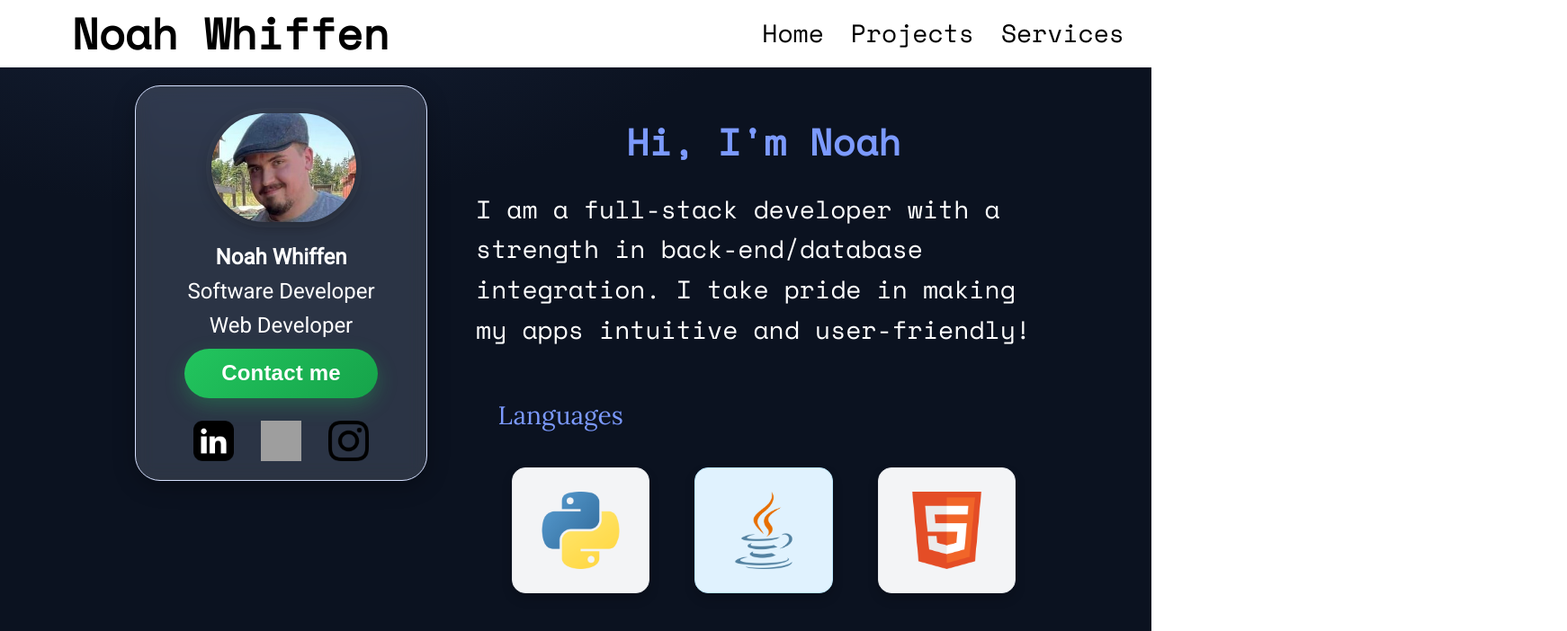
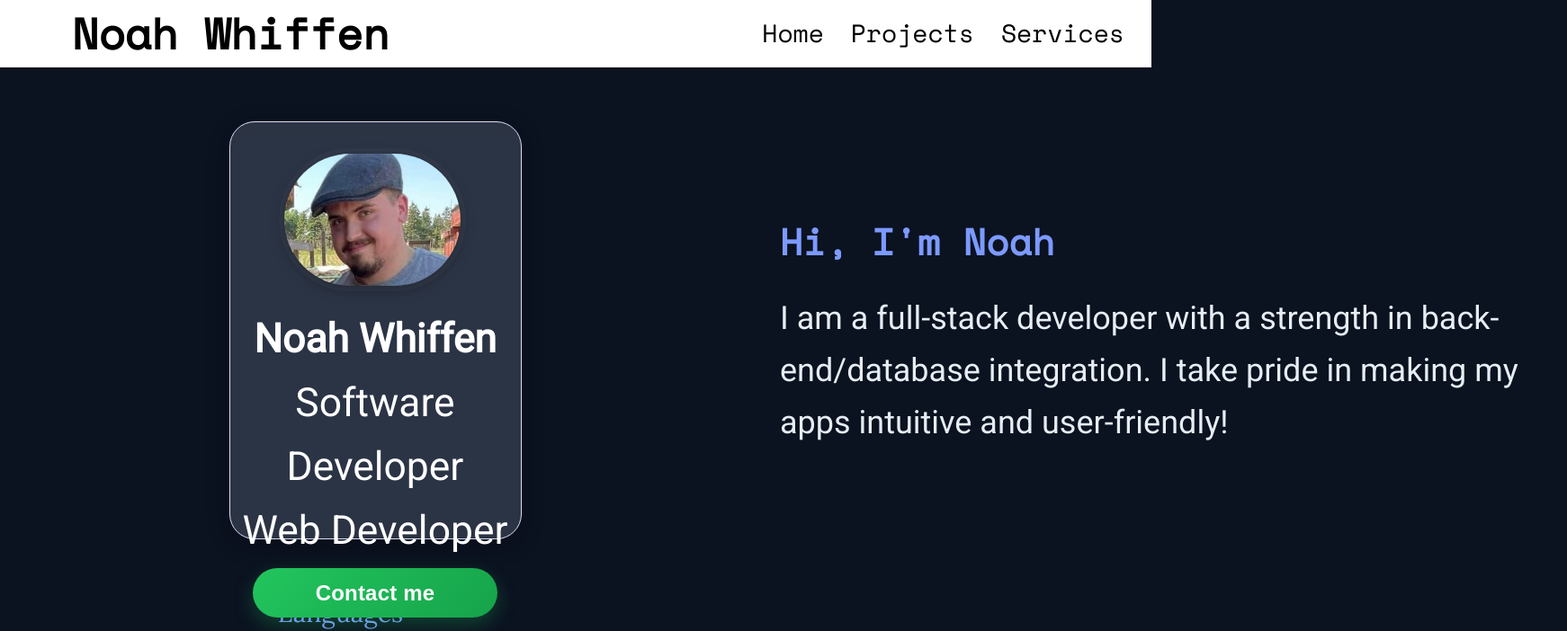
Before and after one commit to AceOfSpades98/Updated-Portfolio, a React (Vite) app: page /#/ in a window 1280 px wide. Shown: the top 702 px of the page at 90% size, 1742 px wide, since content can reach past the window. Built offline with nearby package versions, Linux system fonts and the light colour scheme; grey boxes are pictures that could not be loaded.

Commit message:
a lot of styl updates and changing the layout

```diff
--- a/src/Home.tsx
+++ b/src/Home.tsx
@@ -1,21 +1,15 @@
-import { useState } from "react";
-import ContactCard from "./components/ContactCard";
-import ContactModal from "./components/ContactModal";
 import HomeSections from "./components/HomeSections";
 
 import "./styles/index.css";
 import "./styles/styles.css";
+import "./styles/modal.css"
 
 export default function Home() {
-  const [isModalOpen, setIsModalOpen] = useState(false);
 
   return (
-    <main>
-      <div className="wrapper">
-        <ContactCard onContactClick={() => setIsModalOpen(true)} />
-        <HomeSections />
-        <ContactModal open={isModalOpen} onClose={() => setIsModalOpen(false)} />
-      </div>
-    </main>
+   <main>
+    <HomeSections/>
+  </main>
+
   );
 }
--- a/src/components/ContactCard.tsx
+++ b/src/components/ContactCard.tsx
@@ -23,7 +23,8 @@ export default function ContactCard({
   },
 }: ContactCardProps) {
   return (
-    <aside className="contactCard">
+
+    <div className="contactCard">
       <img className="myPhoto" src={photoSrc} alt={`Photo of ${name}`} />
 
       <p><strong>Noah Whiffen</strong></p>
@@ -66,6 +67,6 @@ export default function ContactCard({
           </a>
         )}
       </div>
-    </aside>
+    </div>
   );
 }
--- a/src/components/HomeSections.tsx
+++ b/src/components/HomeSections.tsx
@@ -1,6 +1,12 @@
+import Projects from "./Projects";
+import ContactCard from "./ContactCard";
+import ContactModal from "./ContactModal";
+
 import AboutSection from "./sections/AboutSection";
 import IntroSection from "./sections/IntroSection";
 import SkillsSection from "./sections/SkillsSection";
+
+import { useState } from "react";
 
 type Props = {
   introTitle?: string;
@@ -15,11 +21,30 @@ export default function HomeSections({
   aboutTitle,
   aboutText,
 }: Props) {
+
+  const [isModalOpen, setIsModalOpen] = useState(false);
+
   return (
     <>
-      <IntroSection title={introTitle} text={introText} />
-      <SkillsSection />
-      <AboutSection title={aboutTitle} text={aboutText} />
+      <div className="wrapper">
+        <div className="introSection">
+          <ContactCard onContactClick={() => setIsModalOpen(true)} />
+          <IntroSection title={introTitle} text={introText} />
+        </div>
+      </div>
+      <div className="wrapper">
+        <SkillsSection />
+      </div>
+      <Projects />
+
+      <div className="wrapper">
+        <AboutSection title={aboutTitle} text={aboutText} />
+      </div>
+
+      <ContactModal
+        open={isModalOpen}
+        onClose={() => setIsModalOpen(false)}
+      />
     </>
   );
 }
--- a/src/components/Projects.tsx
+++ b/src/components/Projects.tsx
@@ -6,8 +6,7 @@ import "../styles/styles.css";
 
 export default function Projects() {
   return (
-    <section className="projects-section">
-      <div className="appWrapper">
+    <section className="appWrapper">
       <div className="projects-blurb">
         <h2 className="project-header">My Projects</h2>
         <p>
@@ -19,7 +18,6 @@ export default function Projects() {
       {projects.map((p) => (
         <ProjectCard key={p.title} {...p} />
       ))}
-      </div>
     </section>
   );
 }
--- a/src/components/sections/IntroSection.tsx
+++ b/src/components/sections/IntroSection.tsx
@@ -8,9 +8,9 @@ export default function IntroSection({
   text = "I am a full-stack developer with a strength in back-end/database integration. I take pride in making my apps intuitive and user-friendly!",
 }: Props) {
   return (
-    <section className="contentContainer">
+    <section className="introSection">
       <h2>{title}</h2>
-      <p>{text}</p>
+      <p className="introText">{text}</p>
     </section>
   );
 }
--- a/src/styles/index.css
+++ b/src/styles/index.css
@@ -1,31 +1,49 @@
 .wrapper {
     display: grid;
-    grid-template-columns: 1fr 4fr;
+    grid-template-columns: 1 / -1;
     column-gap: 1em;
-    align-items: start;
+    align-items: center;
+    text-align: center;
     justify-content: center;
     width: 80%;
     max-width: 2000px;
-    margin: 60px auto;
+    margin: auto;
+}
+
+.introSection {
+  display: grid;
+  grid-template-columns: 850px 1fr;
+  gap: 25px;
+  align-items: center;
+  text-align: left;
+  font-size: 1.85rem;
+  max-width: 2000px;
+  margin-inline: auto;
+}
+
+.introText {
+    font-size: 2.25rem;
 }
 
 .contactCard {
+  width: min(425px, 90%);
+  height: 650px;
+
+  margin: 40px auto;
+  padding: 10px;
+
   display: grid;
-    width: 100%;
-    width: 425px;
-    height: 650px;
-    position: fixed;
-    justify-content: center;
-    align-items: center;
+  grid-column: 1;
+  place-items: center;
   text-align: center;
-    font-size: 1.5em;
-    grid-column: 1;
-    z-index: 1000;
+
   background: rgba(255, 255, 255, 0.144);
   border: 1px solid color-mix(in oklab, var(--accent) 30%, white);
   backdrop-filter: blur(10px) saturate(140%);
   border-radius: 28px;
   box-shadow: var(--shadow-1);
+
+  font-size: 1.5em;
 }
 
 .contactCard p {
@@ -47,7 +65,7 @@
     font-size: 1.5rem;
     font-weight: 600;
     letter-spacing: .2px;
-    width: 100%;
+    width: 90%;
     height: auto;
     padding: 12px 16px;
     margin: 6px 0 0;
@@ -87,102 +105,25 @@
     transform: scale(1.15);
 }
 
-.modal {
-    display: flex;
-    justify-content: center;
-    align-items: center;
-    position: fixed;
-    z-index: 9999;
-    top: 0;
-    left: 0;
-    width: 100vw;
-    height: 100%;
-    overflow-y: scroll;
-    -webkit-overflow-scrolling: touch;
-}
-
-.modal-content {
-    background-color: #fff;
-    margin: auto;
-    padding: 20px;
-    border: 1px solid #888;
-    border-radius: 8px;
-    width: 100%;
-    max-width: 500px;
-}
-
-.success-message {
-    color: black;
-    font-size: 1.5rem;
-}
-
-label {
-    color: black;
-}
-
-.close {
-    color: #aaa;
-    float: right;
-    font-size: 28px;
-    font-weight: bold;
-    border: none;
-}
-
-.close:hover,
-.close:focus {
-    color: black;
-    text-decoration: none;
-    cursor: pointer;
-}
-
-.modal-content h2 {
-    color: black;
-}
-
-form input,
-form textarea {
-    width: 100%;
-    padding: 10px;
-    margin-top: 5px;
-    margin-bottom: 15px;
-    border: 1px solid #ccc;
-    border-radius: 4px;
-}
-
-form button {
-    padding: 10px 20px;
-    background-color: #4CAF50;
-    color: white;
-    border: none;
-    cursor: pointer;
-    font-size: 16px;
-}
-
-form button:hover {
-    background-color: #45a049;
-}
-
 .contentContainer {
     display: grid;
+    width: 80vw;
     grid-template-columns: repeat(4, 1fr);
     grid-auto-flow: row;
-    align-items: start;
+    align-items: center;
     justify-content: center;
     justify-items: start;
     gap: 30px;
     margin-top: 20px;
-    margin-left: 20%;
-    margin-bottom: 20px;
-    grid-column: 2;
+    margin-bottom: 40px;
 }
 
 .contentContainer p {
     font-family: 'Roboto', sans-serif;
-    font-size: 32px;
-    width: 50vw;
+    font-size: 1.65rem;
+    width: 90vw;
     height: auto;
     text-align: left;
-    grid-column: 2;
     color: white;
 }
 
@@ -298,17 +239,12 @@ form button:hover {
         align-items: start;
         justify-content: center;
         width: 100vw;
-        margin: 30px auto;
+        margin: 20px auto;
     }
 
     .contactCard {
-        display: grid;
-        grid-column: 1;
-        position: fixed;
-        margin-left: 150px;
-        margin-top: 20px;
         width: 325px;
-        height: 440px;
+        height: 465px;
         top: 75px;
         font-size: 1em;
         padding: 10px;
@@ -319,9 +255,9 @@ form button:hover {
     }
 
     .myPhoto {
-        width: 75%;
+        width: 65%;
         height: 75%;
-        margin-left: 30px;
+        margin-left: 50px;
     }
 
     .contact-button {
@@ -340,10 +276,8 @@ form button:hover {
         grid-template-columns: repeat(3, 1fr);
         grid-column: 2;
         gap: 20px;
-        margin-top: 20px;
-        margin-left: 425px;
-        margin-bottom: 30px;
-        width: 50%;
+        margin: auto;
+        width: 70%;
     }
 
     .contentContainer p {
@@ -426,7 +360,7 @@ form button:hover {
 
     .contactCard {
         position: static;
-        margin: 0 auto 30px auto;
+        margin: 30px auto;
         width: 75%;
         z-index: 100;
     }
@@ -444,7 +378,7 @@ form button:hover {
         flex: 0 0 100%;
         width: 100%;
         order: -1;
-        margin: 0 0 8px 0;
+        margin: 8px;
   }
 
     .contentContainer p {
@@ -496,8 +430,7 @@ form button:hover {
     }
 
  .contactCard {
-        position: static;
-        margin: 0 auto 30px auto;
+        margin: 10px auto;
         width: 100%;
         max-width: 375px;
         height: auto;
--- /dev/null
+++ b/src/styles/modal.css
@@ -0,0 +1,74 @@
+.modal {
+    display: flex;
+    justify-content: center;
+    align-items: center;
+    position: fixed;
+    z-index: 9999;
+    top: 0;
+    left: 0;
+    width: 100vw;
+    height: 100%;
+    overflow-y: scroll;
+    -webkit-overflow-scrolling: touch;
+}
+
+.modal-content {
+    background-color: #fff;
+    margin: auto;
+    padding: 20px;
+    border: 1px solid #888;
+    border-radius: 8px;
+    width: 100%;
+    max-width: 500px;
+}
+
+.success-message {
+    color: black;
+    font-size: 1.5rem;
+}
+
+label {
+    color: black;
+}
+
+.close {
+    color: #aaa;
+    float: right;
+    font-size: 28px;
+    font-weight: bold;
+    border: none;
+}
+
+.close:hover,
+.close:focus {
+    color: black;
+    text-decoration: none;
+    cursor: pointer;
+}
+
+.modal-content h2 {
+    color: black;
+}
+
+form input,
+form textarea {
+    width: 100%;
+    padding: 10px;
+    margin-top: 5px;
+    margin-bottom: 15px;
+    border: 1px solid #ccc;
+    border-radius: 4px;
+}
+
+form button {
+    padding: 10px 20px;
+    background-color: #4CAF50;
+    color: white;
+    border: none;
+    cursor: pointer;
+    font-size: 16px;
+}
+
+form button:hover {
+    background-color: #45a049;
+}
--- a/src/styles/projects.css
+++ b/src/styles/projects.css
@@ -1,10 +1,16 @@
 .appWrapper {
   display: grid;
-  grid-template-columns: repeat(auto-fill, minmax(500px, 1fr));
+  grid-template-columns: repeat(auto-fit, minmax(500px, 1fr));
   gap: 24px;
-  width: min(1500px, 92%);
-  margin: 24px auto 60px;
+
+  width: 80%;
+  max-width: none;
+  margin: auto;
+  padding: 0 24px;
+  box-sizing: border-box;
 }
+
+
 
 .projects-blurb {
   grid-column: 1 / -1;
--- a/src/styles/styles.css
+++ b/src/styles/styles.css
@@ -23,8 +23,6 @@ html {
     scroll-behavior: smooth;
 }
 
-
-
 body {
   background: radial-gradient(1200px 800px at 20% -10%, #1d2a44, transparent 60%) ,
               linear-gradient(180deg, #0b1220, #0b1220);
@@ -38,7 +36,6 @@ h2 {
     font-weight: 675;
     color: var(--accent);
     grid-column: 1 / -1;
-    margin: auto;
     letter-spacing: .01em;
     font-family: "Space Mono", monospace;
 }
@@ -48,7 +45,6 @@ h3 {
     font-weight: 575;
     color: var(--accent);
     grid-column: 1 / -1;
-    margin: 15px;
     font-family: 'Lora', sans-serif;
 }
 
@@ -63,9 +59,10 @@ h4 {
 /* ----------- Media Queries ----------- */
 
 /* Tablets (768px and below) */
-@media (max-width: 1024px) {
+@media (max-width: 1200px) {
     h2 {
         font-size: 42px;
+        margin-left: 0;
     }
 
     h3 {
```
Lines whose indentation alone changed are shown as unchanged.
